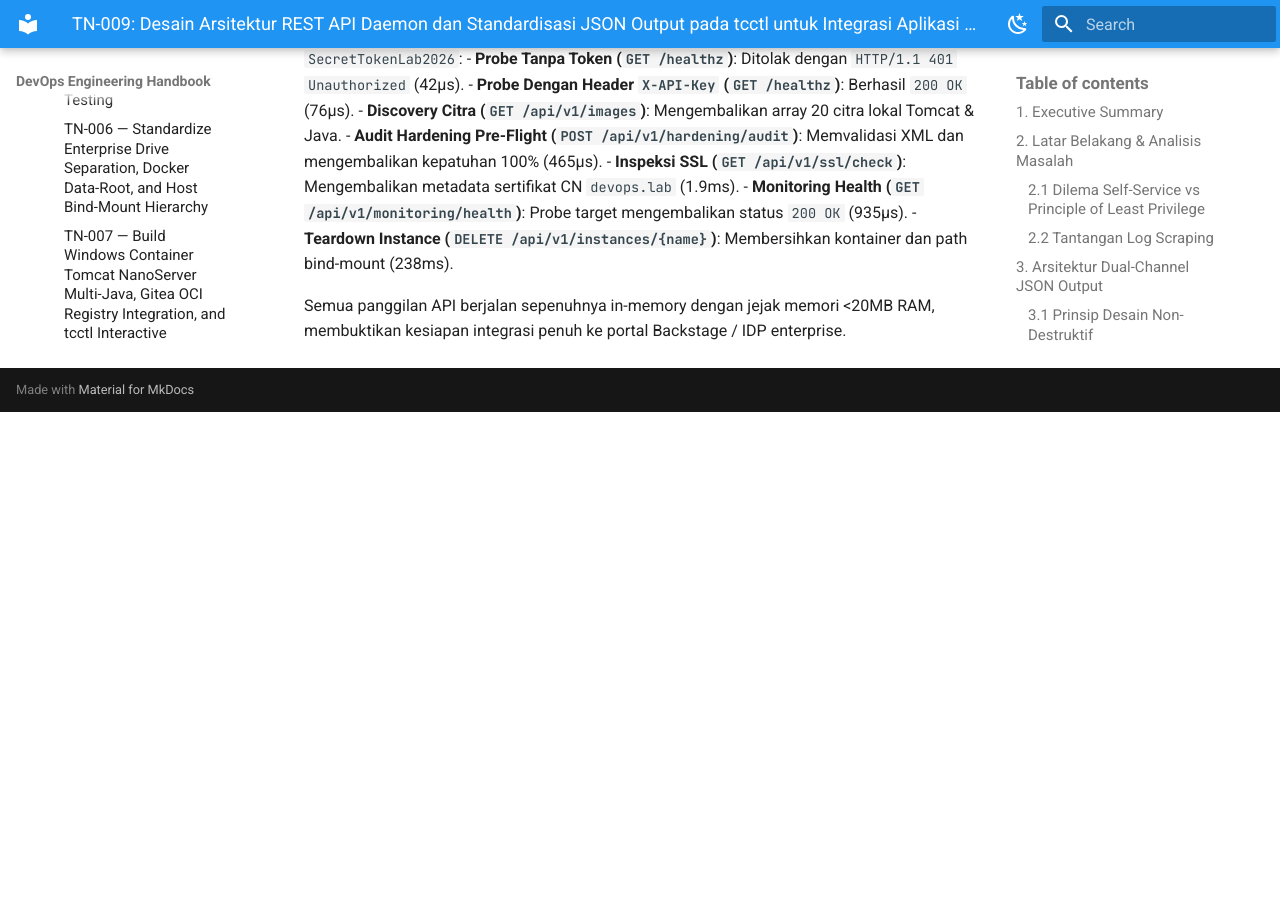
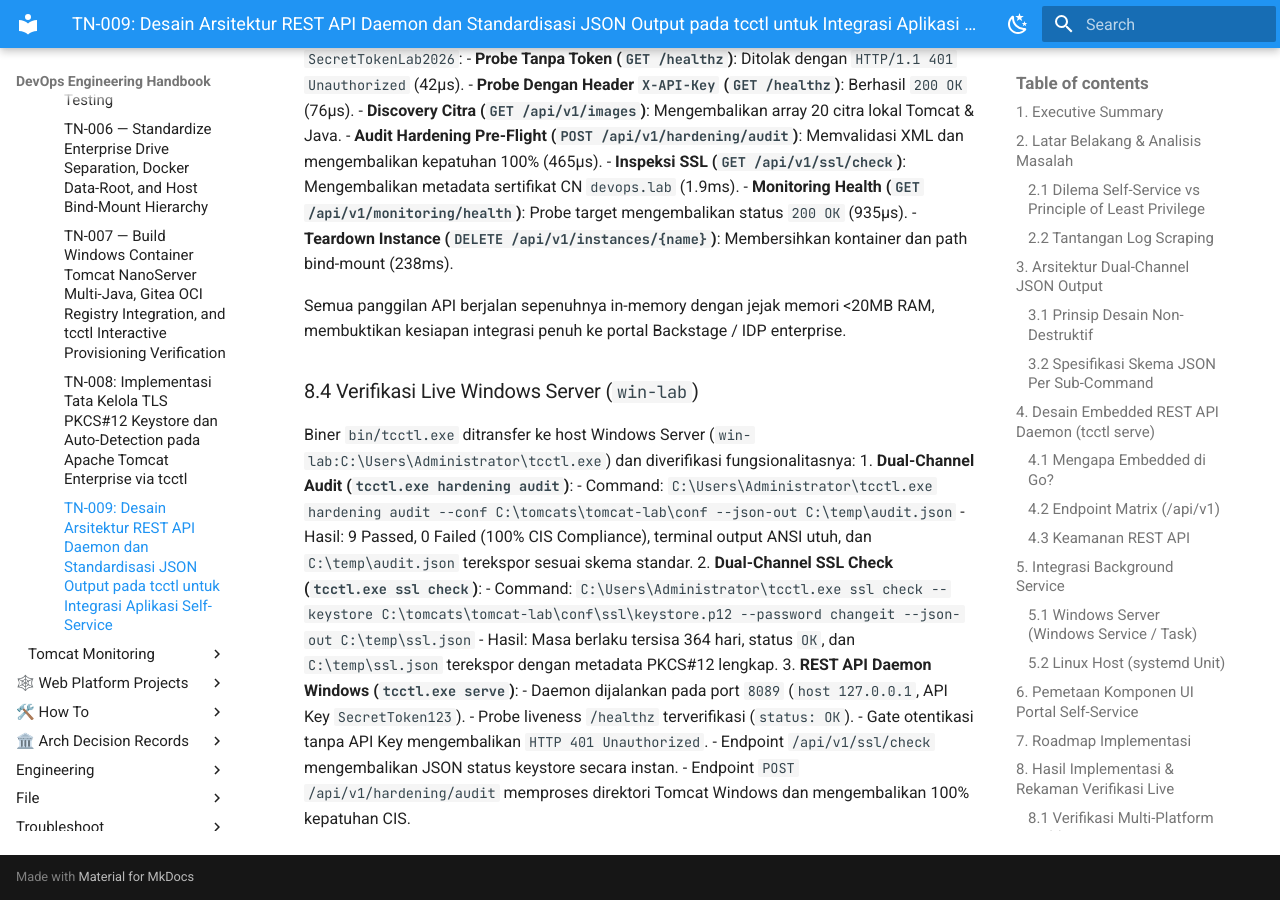
Before and after one commit to edkas07-oss/devops-handbook, an MkDocs documentation site: the page built from docs/projects/tomcat/engineering-journal/platform-foundation-and-hardening/TN-009-design-rest-api-daemon-and-json-output-for-self-service-integration.md, in a window 1280 px wide and 900 px high, scrolled down 8029 px. Built offline with MkDocs 1.6.1 and Material for MkDocs 9.7.7, drawn with Linux system fonts in a browser that asks for light colours; before the commit the page ends 8441 px from its top, so only the background shows below that.

Commit message:
docs(tomcat): record live windows server verification results in TN-009

```diff
--- a/docs/projects/tomcat/engineering-journal/platform-foundation-and-hardening/TN-009-design-rest-api-daemon-and-json-output-for-self-service-integration.md
+++ b/docs/projects/tomcat/engineering-journal/platform-foundation-and-hardening/TN-009-design-rest-api-daemon-and-json-output-for-self-service-integration.md
@@ -296,3 +296,18 @@ Daemon dijalankan pada `http://127.0.0.1:8089` dengan proteksi API Key `SecretTo
 - **Teardown Instance (`DELETE /api/v1/instances/{name}`)**: Membersihkan kontainer dan path bind-mount (238ms).
 
 Semua panggilan API berjalan sepenuhnya in-memory dengan jejak memori <20MB RAM, membuktikan kesiapan integrasi penuh ke portal Backstage / IDP enterprise.
+
+### 8.4 Verifikasi Live Windows Server (`win-lab`)
+Biner `bin/tcctl.exe` ditransfer ke host Windows Server (`win-lab:C:\Users\Administrator\tcctl.exe`) dan diverifikasi fungsionalitasnya:
+1. **Dual-Channel Audit (`tcctl.exe hardening audit`)**:
+   - Command: `C:\Users\Administrator\tcctl.exe hardening audit --conf C:\tomcats\tomcat-lab\conf --json-out C:\temp\audit.json`
+   - Hasil: 9 Passed, 0 Failed (100% CIS Compliance), terminal output ANSI utuh, dan `C:\temp\audit.json` terekspor sesuai skema standar.
+2. **Dual-Channel SSL Check (`tcctl.exe ssl check`)**:
+   - Command: `C:\Users\Administrator\tcctl.exe ssl check --keystore C:\tomcats\tomcat-lab\conf\ssl\keystore.p12 --password changeit --json-out C:\temp\ssl.json`
+   - Hasil: Masa berlaku tersisa 364 hari, status `OK`, dan `C:\temp\ssl.json` terekspor dengan metadata PKCS#12 lengkap.
+3. **REST API Daemon Windows (`tcctl.exe serve`)**:
+   - Daemon dijalankan pada port `8089` (`host 127.0.0.1`, API Key `SecretToken123`).
+   - Probe liveness `/healthz` terverifikasi (`status: OK`).
+   - Gate otentikasi tanpa API Key mengembalikan `HTTP 401 Unauthorized`.
+   - Endpoint `/api/v1/ssl/check` mengembalikan JSON status keystore secara instan.
+   - Endpoint `POST /api/v1/hardening/audit` memproses direktori Tomcat Windows dan mengembalikan 100% kepatuhan CIS.
```
